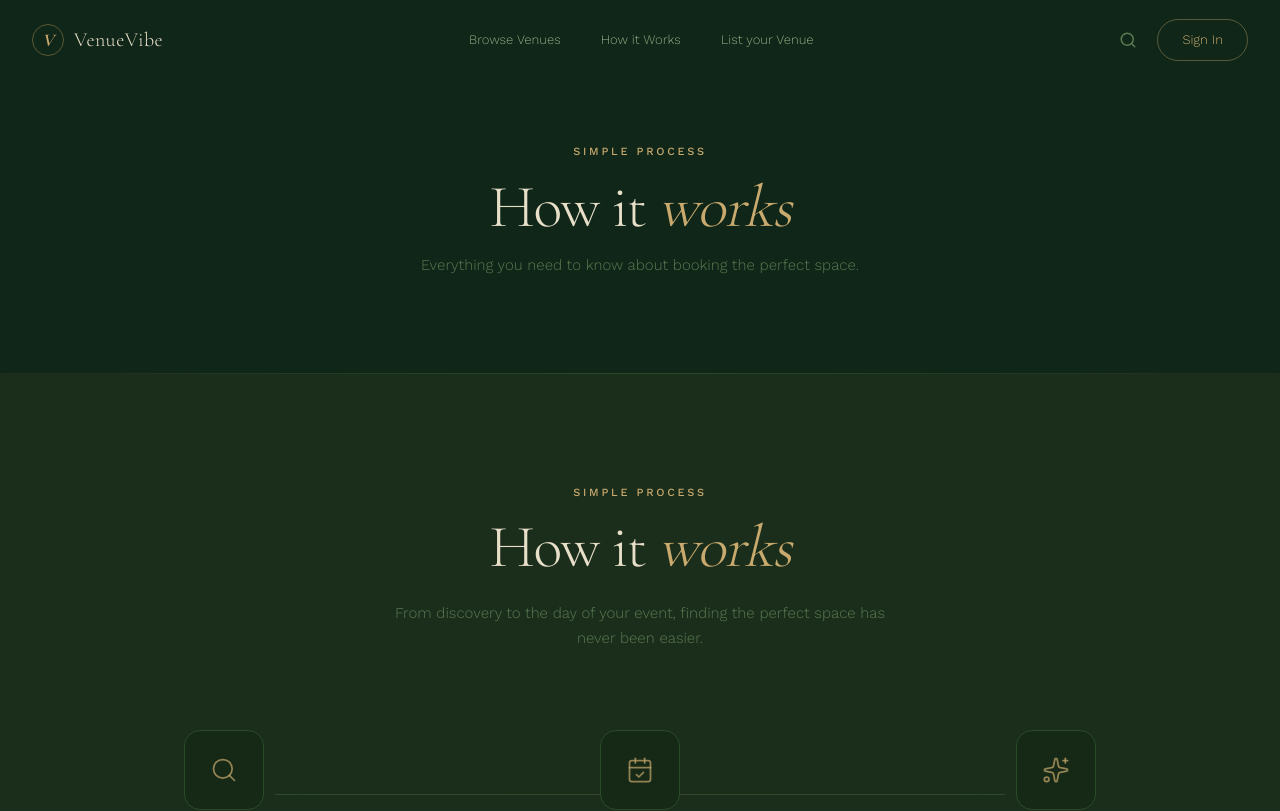
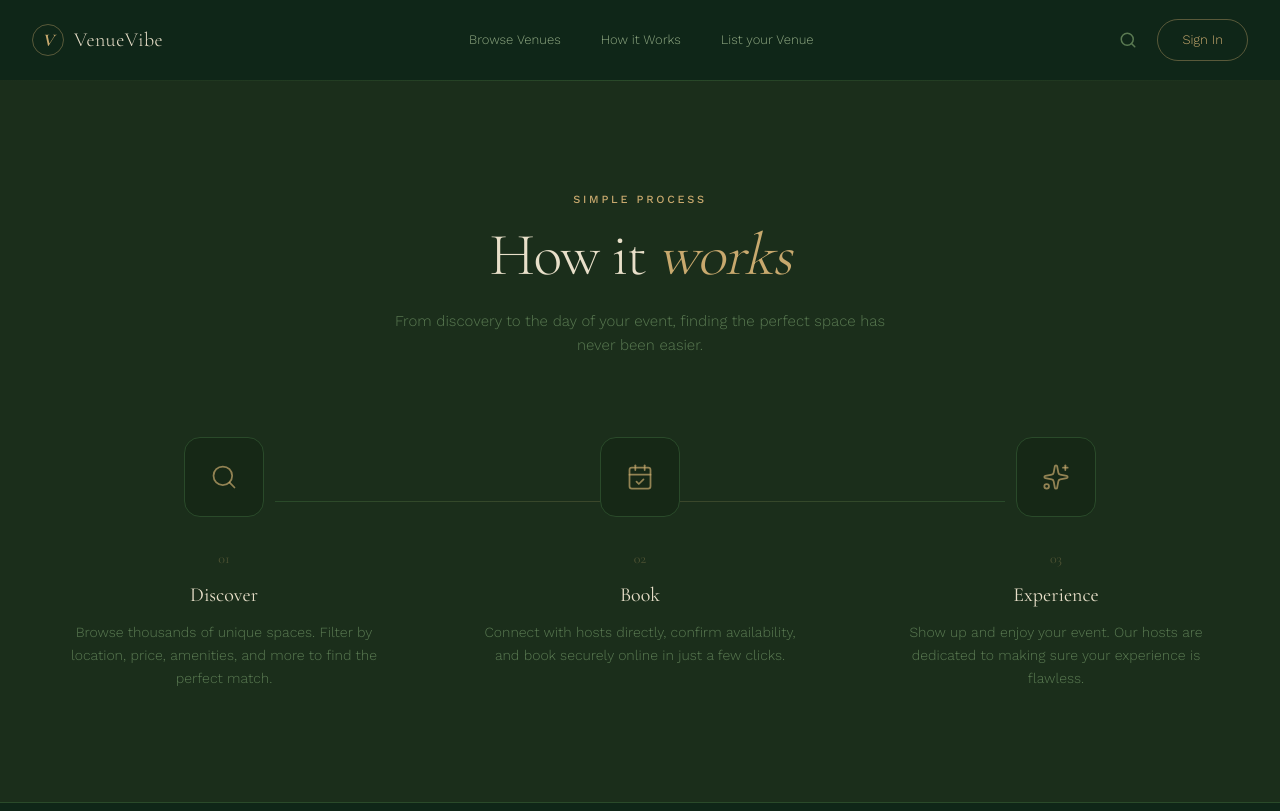
Before and after one commit to nahadgur/VenueVibe, a Next.js app: page /how-it-works in a window 1280 px wide. Shown: the top 811 px of the page. Built offline with nearby package versions, Linux system fonts and the light colour scheme; no server answers.

Commit message:
Update page.tsx

```diff
--- a/app/how-it-works/page.tsx
+++ b/app/how-it-works/page.tsx
@@ -6,15 +6,7 @@ export default function HowItWorksPage() {
   return (
     <main className="min-h-screen bg-[#0F2618] selection:bg-[rgba(200,169,110,0.3)]">
       <Navbar />
-      <div className="pt-36 pb-24 px-4 sm:px-6 lg:px-8 max-w-7xl mx-auto text-center">
-        <p className="text-[#C8A96E] text-[11px] tracking-[0.25em] uppercase font-medium mb-4">Simple process</p>
-        <h1 className="text-4xl md:text-6xl font-display font-light text-[#E8DFC9] mb-4 tracking-tight">
-          How it <span className="italic text-[#C8A96E]">works</span>
-        </h1>
-        <p className="text-[#5A7A52] text-[15px] font-light max-w-xl mx-auto leading-relaxed">
-          Everything you need to know about booking the perfect space.
-        </p>
-      </div>
+      <div className="pt-20" />
       <HowItWorks />
       <Footer />
     </main>
```
